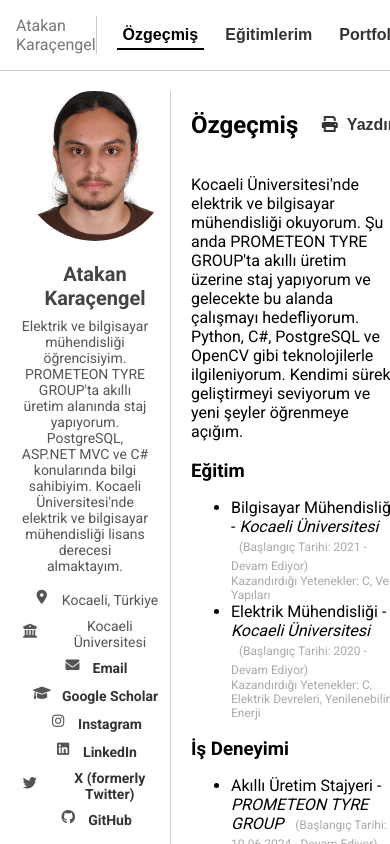
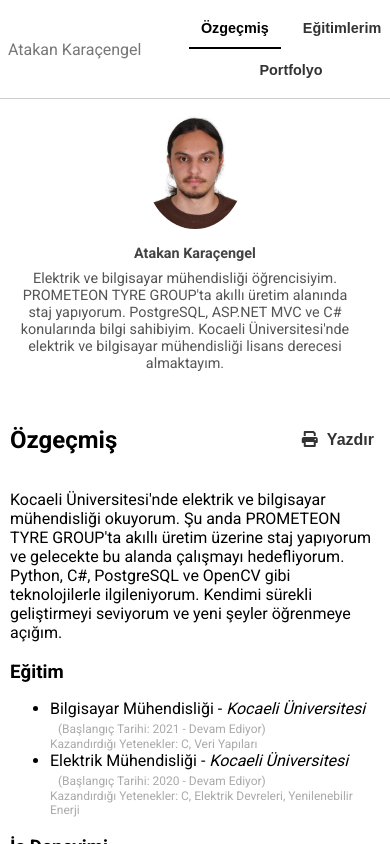
Before and after one commit to atakankaracengel/atakankaracengel.github.io, a plain HTML site: page index.html in a window 390 px wide. Drawn offline with Linux system fonts and the light colour scheme.

Commit message:
Update styles.css

```diff
--- a/styles.css
+++ b/styles.css
@@ -369,28 +369,72 @@ h3 {
 }
 
 @media (max-width: 768px) {
-  .skills-column {
-    flex: 0 0 100%; /* Genişliği %100 yaparak sütunları alt alta diziyoruz */
-    margin-bottom: 10px;
+  .navbar {
+    padding: 0.75rem 0.5rem;
   }
 
-  .content{
+  .navbar .brand-container {
+    flex: 0 0 auto;
+    border-right: none;
+  }
+
+  .navbar .links {
+    flex-wrap: wrap;
+    justify-content: center;
+    padding-left: 0;
+    gap: 10px;
+  }
+
+  .navbar button {
+    font-size: 0.9rem;
+    padding: 0.5rem 0.75rem;
+  }
+
+  .content {
+    flex-direction: column;
+    margin: 10px;
+    align-items: center; /* İçeriği dikey olarak ortalar */
+  }
+
+  .my-profile {
+    flex: 0 0 auto;
+    position: static;
+    margin-bottom: 20px;
+    text-align: center; /* Yazıları ortalar */
     min-height: auto;
+  }
+
+  .my-profile img {
+    width: 100px;
+    height: fit-content;
+  }
+
+  .my-name,
+  .short-desc,
+  .contact-info p {
+    font-size: 0.9rem; /* Yazıları küçültür */
+  }
+
+  .automatic-content {
+    flex: 0 0 auto;
+    border-left: none;
+    padding-left: 0;
+    padding-right: 0;
+  }
+
+  .skills-column {
+    flex: 0 0 50%;
+  }
+
+  .footer {
+    display: none;
 
   }
 
-  .automatic-content{
-    min-height: auto
+  .contact-info {
+    display: none;
   }
-
-  .my-profile{
-    max-width: auto;
-  }
-
-
-
 }
-
 .content {
   max-width: auto;
 }
```
